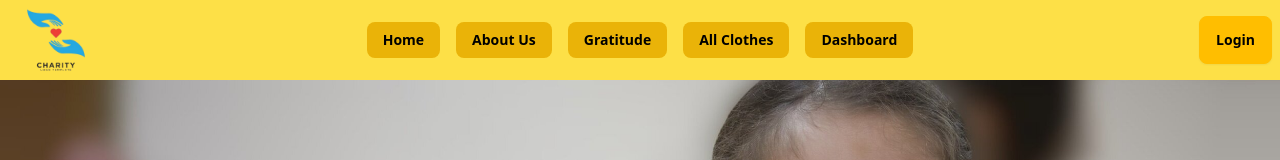
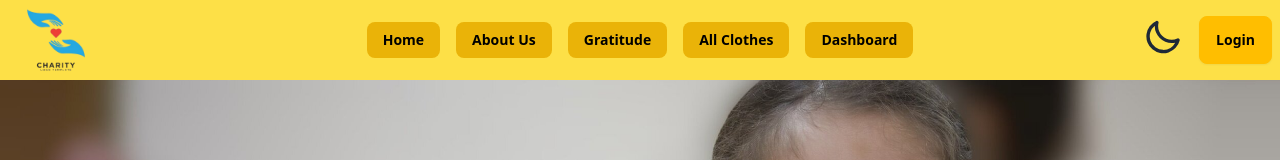
Before and after one commit to AhsanPhero2022/cloth-donation-client, a React (Vite) app: page / in a window 1280 px wide. Shown: the top 160 px of the page. Built offline with nearby package versions, Linux system fonts and the light colour scheme; no server answers.

Commit message:
dark light toggle done

```diff
--- a/index.html
+++ b/index.html
@@ -1,5 +1,5 @@
 <!doctype html>
-<html lang="en" data-theme="light">
+<html lang="en" >
   <head>
     <meta charset="UTF-8" />
     <link rel="icon" type="image/svg+xml" href="/vite.svg" />
--- a/src/pages/navbar/NavItem.tsx
+++ b/src/pages/navbar/NavItem.tsx
@@ -1,60 +1,73 @@
 import { NavLink, useLocation, useNavigate } from "react-router-dom";
 import logo from "../../assets/headerLogo.png";
-import { logout, useCurrentToken  } from "../redux/features/auth/authSlice";
+import { logout, useCurrentToken } from "../redux/features/auth/authSlice";
 import { useAppDispatch, useAppSelector } from "../redux/hook";
-
+import { useEffect, useState } from "react";
 
 const NavItem = () => {
-  const user = useAppSelector(useCurrentToken)
-const dispatch = useAppDispatch()
-console.log(user);
+  const [theme, setTheme] = useState(
+    localStorage.getItem("theme") ? localStorage.getItem("theme") : "light"
+  );
+  const user = useAppSelector(useCurrentToken);
+  const dispatch = useAppDispatch();
 
-const navigate = useNavigate()
+  const navigate = useNavigate();
   const location = useLocation();
   const from = location.state?.from?.pathname || "/";
 
-
-
-const handleLogout = () =>{
-  dispatch(logout())
+  const handleLogout = () => {
+    dispatch(logout());
     navigate(from, { replace: true });
-}
+  };
 
   const items = (
     <ul className="lg:flex items-center gap-4  text-black font-semibold ">
       <li>
-        <a className="bg-yellow-500" href="/">Home</a>
+        <a className="bg-yellow-500" href="/">
+          Home
+        </a>
       </li>
       <li>
-        <NavLink
-        className='bg-yellow-500'
-        to='/aboutUs'>About Us</NavLink>
+        <NavLink className="bg-yellow-500" to="/aboutUs">
+          About Us
+        </NavLink>
       </li>
       <li>
-        <NavLink
-        className='bg-yellow-500'
-        to='/community'> Gratitude</NavLink>
+        <NavLink className="bg-yellow-500" to="/community">
+          {" "}
+          Gratitude
+        </NavLink>
       </li>
       <li>
-        <NavLink
-        className='bg-yellow-500'
-        to='/winter-clothes'>All Clothes</NavLink>
+        <NavLink className="bg-yellow-500" to="/winter-clothes">
+          All Clothes
+        </NavLink>
       </li>
 
       <li>
-      <NavLink
-      className='bg-yellow-500'
-      to="/dashboard" >
+        <NavLink className="bg-yellow-500" to="/dashboard">
           Dashboard
         </NavLink>
       </li>
     </ul>
   );
 
+  const handleToggle = (e) => {
+    if (e.target.checked) {
+      setTheme("dark");
+    } else {
+      setTheme("light");
+    }
+  };
+
+  useEffect(() => {
+    localStorage.setItem("theme", theme);
+    const localTheme = localStorage.getItem("theme");
+    document.querySelector("html")?.setAttribute("data-theme", localTheme);
+  }, [theme]);
+
   return (
-    <div
-    data-aos='fade-right'
-    >
+    <div data-aos="fade-right">
       <div className="navbar bg-yellow-300 h-20 ">
         <div className="navbar-start">
           <div className="dropdown">
@@ -88,19 +101,37 @@
         <div className="navbar-center hidden lg:flex">
           <ul className="menu menu-horizontal px-1">{items}</ul>
         </div>
-        <div className="navbar-end">
-          {
-            user ?
+        <div className="navbar-end gap-4">
+          <div>
+            <label className="swap swap-rotate">
+              <input type="checkbox" onChange={handleToggle} />
 
-            <button className="btn btn-warning"
-            onClick={handleLogout}
-            >Logout</button>
-          :
-           <NavLink to="/login" >
+              <svg
+                className="swap-on fill-current w-10 h-10"
+                xmlns="http://www.w3.org/2000/svg"
+                viewBox="0 0 24 24"
+              >
+                <path d="M5.64,17l-.71.71a1,1,0,0,0,0,1.41,1,1,0,0,0,1.41,0l.71-.71A1,1,0,0,0,5.64,17ZM5,12a1,1,0,0,0-1-1H3a1,1,0,0,0,0,2H4A1,1,0,0,0,5,12Zm7-7a1,1,0,0,0,1-1V3a1,1,0,0,0-2,0V4A1,1,0,0,0,12,5ZM5.64,7.05a1,1,0,0,0,.7.29,1,1,0,0,0,.71-.29,1,1,0,0,0,0-1.41l-.71-.71A1,1,0,0,0,4.93,6.34Zm12,.29a1,1,0,0,0,.7-.29l.71-.71a1,1,0,1,0-1.41-1.41L17,5.64a1,1,0,0,0,0,1.41A1,1,0,0,0,17.66,7.34ZM21,11H20a1,1,0,0,0,0,2h1a1,1,0,0,0,0-2Zm-9,8a1,1,0,0,0-1,1v1a1,1,0,0,0,2,0V20A1,1,0,0,0,12,19ZM18.36,17A1,1,0,0,0,17,18.36l.71.71a1,1,0,0,0,1.41,0,1,1,0,0,0,0-1.41ZM12,6.5A5.5,5.5,0,1,0,17.5,12,5.51,5.51,0,0,0,12,6.5Zm0,9A3.5,3.5,0,1,1,15.5,12,3.5,3.5,0,0,1,12,15.5Z" />
+              </svg>
+
+              <svg
+                className="swap-off fill-current w-10 h-10"
+                xmlns="http://www.w3.org/2000/svg"
+                viewBox="0 0 24 24"
+              >
+                <path d="M21.64,13a1,1,0,0,0-1.05-.14,8.05,8.05,0,0,1-3.37.73A8.15,8.15,0,0,1,9.08,5.49a8.59,8.59,0,0,1,.25-2A1,1,0,0,0,8,2.36,10.14,10.14,0,1,0,22,14.05,1,1,0,0,0,21.64,13Zm-9.5,6.69A8.14,8.14,0,0,1,7.08,5.22v.27A10.15,10.15,0,0,0,17.22,15.63a9.79,9.79,0,0,0,2.1-.22A8.11,8.11,0,0,1,12.14,19.73Z" />
+              </svg>
+            </label>
+          </div>
+          {user ? (
+            <button className="btn btn-warning" onClick={handleLogout}>
+              Logout
+            </button>
+          ) : (
+            <NavLink to="/login">
               <button className="btn btn-warning">Login</button>
             </NavLink>
-          }
-
+          )}
         </div>
       </div>
     </div>
--- a/src/pages/redux/store.ts
+++ b/src/pages/redux/store.ts
@@ -9,6 +9,7 @@
 
 import authReducer from './features/auth/authSlice'
 import  storage  from 'redux-persist/lib/storage';
+
 
 
 
--- a/tailwind.config.js
+++ b/tailwind.config.js
@@ -8,4 +8,7 @@
     extend: {},
   },
   plugins: [require("daisyui")],
+  daisyui: {
+    theme: ["light", "dark"]
+  }
 }
```
Also changed, not shown: src/App.tsx (+5 -2 lines). Lines whose indentation alone changed are shown as unchanged.
